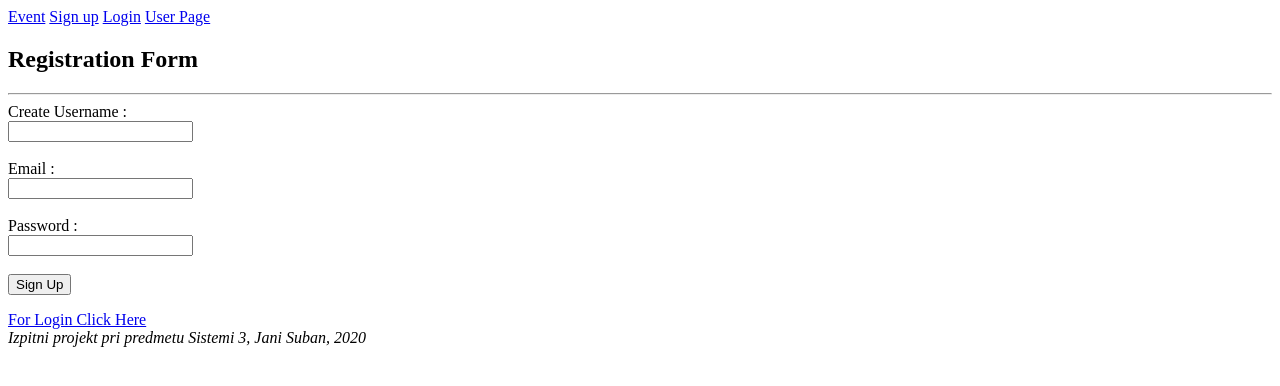
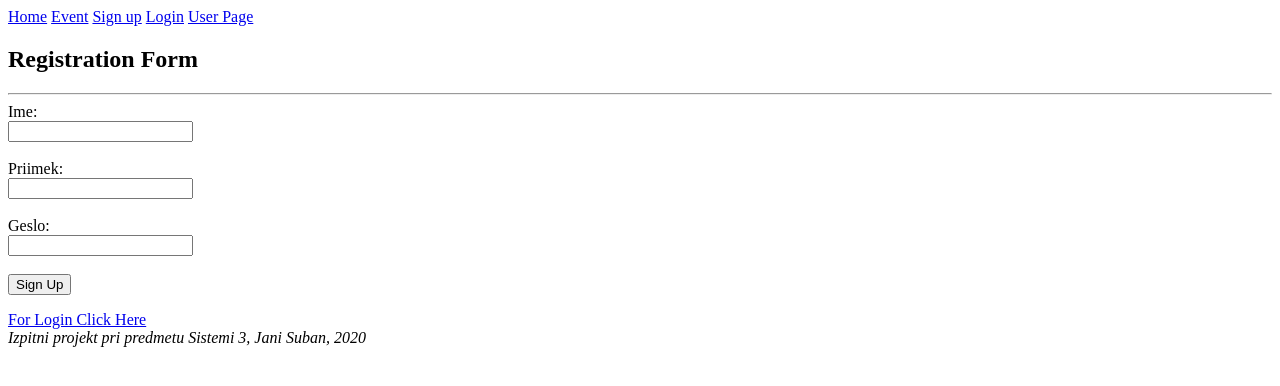
Before and after one commit to GioGiou/SingASong, a CodeIgniter app: page /database/index.php/user_authentication/show in a window 1280 px wide. Shown: the top 386 px of the page. Run offline with CodeIgniter, Linux system fonts and the light colour scheme.

Commit message:
Init commit

```diff
--- a/application/config/database.php
+++ b/application/config/database.php
@@ -78,7 +78,7 @@ $db['default'] = array(
 	'hostname' => 'localhost',
 	'username' => 'codeigniter',
 	'password' => 'codeigniter2019',
-	'database' => '89181056_izpit',
+	'database' => 'SISIII2020_89181056',
 	'dbdriver' => 'mysqli',
 	'dbprefix' => '',
 	'pconnect' => FALSE,
--- a/application/controllers/User_authentication.php
+++ b/application/controllers/User_authentication.php
@@ -38,9 +38,9 @@ class User_authentication extends CI_Controller {
 			$this->load->view('user_authentication/registration_form');
 		} else {
 			$data = array(
-				'name' => $this->input->post('username'),
-				'email' => $this->input->post('email_value'),
-				'password' => $this->input->post('password')
+				'Ime' => $this->input->post('username'),
+				'Priimek' => $this->input->post('email_value'),
+				'Geslo' => $this->input->post('password')
 			);
 			$result = $this->login_database->registration_insert($data);
 			if ($result == TRUE) {
@@ -61,15 +61,17 @@ class User_authentication extends CI_Controller {
 			if(isset($this->session->userdata['logged_in'])){
 				$data['username'] = $this->session->userdata['logged_in']['username'];
 				$data['email'] = $this->session->userdata['logged_in']['email'];
-				if($this->session->userdata['logged_in']['urednik']){
+				if($this->session->userdata['logged_in']['urednik'] == 5){
 					$data['admin'] = 'Urednik';
 					$this->load->view('templates/header_urednik');
+					$this->load->view('user_authentication/admin_page_urednik', $data);
 				}
 				else{
 					$data['admin'] = 'User';
 					$this->load->view('templates/header');
+					$this->load->view('user_authentication/admin_page', $data);
 				}
-				$this->load->view('user_authentication/admin_page', $data);
+
 				$this->load->view('templates/footer');
 			}else{
 				$data['message_display'] = 'Signin to view user page!';
@@ -96,9 +98,9 @@ class User_authentication extends CI_Controller {
 			$result = $this->login_database->read_user_information($username);
 			if ($result != false) {
 				$session_data = array(
-					'username' => $result[0]->name,
-					'email' => $result[0]->email,
-					'urednik' => $result[0]->urednik,
+					'username' => $result[0]->Ime,
+					'email' => $result[0]->Priimek,
+					'urednik' => $result[0]->Id,
 				);
 				// Add user data in session
 				$data = array('error_message' => 'Signin OK');
--- a/application/models/Login_database.php
+++ b/application/models/Login_database.php
@@ -7,16 +7,16 @@ public function __construct(){
 public function registration_insert($data) {
 
 	// Query to check whether username already exist or not
-	$condition = "name =" . "'" . $data['name'] . "'";
+	$condition = "Ime =" . "'" . $data['Ime'] . "'";
 	$this->db->select('*');
-	$this->db->from('User');
+	$this->db->from('Uporabnik');
 	$this->db->where($condition);
 	$this->db->limit(1);
 	$query = $this->db->get();
 	if ($query->num_rows() == 0) {
 
 		// Query to insert data in database
-		$this->db->insert('User', $data);
+		$this->db->insert('Uporabnik', $data);
 		if ($this->db->affected_rows() > 0) {
 			return true;
 		}
@@ -28,9 +28,9 @@ public function registration_insert($data) {
 // Read data using username and password
 public function login($data) {
 
-	$condition = "name =" . "'" . $data['username'] . "' AND " . "password =" . "'" . $data['password'] . "'";
+	$condition = "Ime =" . "'" . $data['username'] . "' AND " . "Geslo =" . "'" . $data['password'] . "'";
 	$this->db->select('*');
-	$this->db->from('User');
+	$this->db->from('Uporabnik');
 	$this->db->where($condition);
 	$this->db->limit(1);
 	$query = $this->db->get();
@@ -45,9 +45,9 @@ public function login($data) {
 // Read data from database to show data in admin page
 public function read_user_information($username) {
 
-	$condition = "name =" . "'" . $username . "'";
+	$condition = "Ime =" . "'" . $username . "'";
 	$this->db->select('*');
-	$this->db->from('User');
+	$this->db->from('Uporabnik');
 	$this->db->where($condition);
 	$this->db->limit(1);
 	$query = $this->db->get();
@@ -60,12 +60,12 @@ public function read_user_information($username) {
 }
 public function delete_insert($data) {
 	$this -> db -> where('name', $data);
-    $this -> db -> delete('User');
+    $this -> db -> delete('Uporabnik');
 }
 public function update_insert($data) {
-	$this -> db -> set('password',$data['password']);
-	$this -> db -> where('name', $data['username']);
-    $this -> db -> update('User');
+	$this -> db -> set('Geslo',$data['password']);
+	$this -> db -> where('Ime', $data['username']);
+    $this -> db -> update('Uporabnik');
 }
 
 
--- a/application/views/templates/header.php
+++ b/application/views/templates/header.php
@@ -6,7 +6,8 @@
 
 
                 <h1><?php if(isset($title)) echo $title; ?></h1>
-                <p><a href="<?php echo site_url('event'); ?>">Event</a>
+                <p><a href="<?php echo site_url(); ?>">Home</a>
+                <a href="<?php echo site_url('event'); ?>">Event</a>
                 <a href="<?php echo site_url('user_authentication/signup'); ?>">Sign up</a>
                 <a href="<?php echo site_url('user_authentication/signin'); ?>">Login</a>
                 <a href="<?php echo site_url('user_authentication/admin'); ?>">User Page</a></p>
--- a/application/views/templates/header_urednik.php
+++ b/application/views/templates/header_urednik.php
@@ -6,7 +6,8 @@
 
 
                 <h1><?php if(isset($title)) echo $title; ?></h1>
-                <p><a href="<?php echo site_url('event'); ?>">Event</a>
+                <p><a href="<?php echo site_url(); ?>">Home</a>
+                <a href="<?php echo site_url('event'); ?>">Event</a>
                 <a href="<?php echo site_url('event/create'); ?>">Create Event</a>
                 <a href="<?php echo site_url('user_authentication/signup'); ?>">Sign up</a>
                 <a href="<?php echo site_url('user_authentication/signin'); ?>">Login</a>
--- a/application/views/user_authentication/registration_form.php
+++ b/application/views/user_authentication/registration_form.php
@@ -8,7 +8,7 @@
 		echo "</div>";
 		echo form_open('user_authentication/signup');
 
-		echo form_label('Create Username : ');
+		echo form_label('Ime: ');
 		echo"<br/>";
 		echo form_input('username');
 		echo "<div class='error_msg'>";
@@ -18,16 +18,16 @@
 		}
 		echo "</div>";
 		echo"<br/>";
-		echo form_label('Email : ');
+		echo form_label('Priimek: ');
 		echo"<br/>";
 		$data = array(
-		'type' => 'email',
+		'type' => 'text',
 		'name' => 'email_value'
 		);
 		echo form_input($data);
 		echo"<br/>";
 		echo"<br/>";
-		echo form_label('Password : ');
+		echo form_label('Geslo: ');
 		echo"<br/>";
 		echo form_password('password');
 		echo"<br/>";
```
Also changed, not shown: application/views/user_authentication/admin_page_urednik.php (added, +19 -0 lines).
